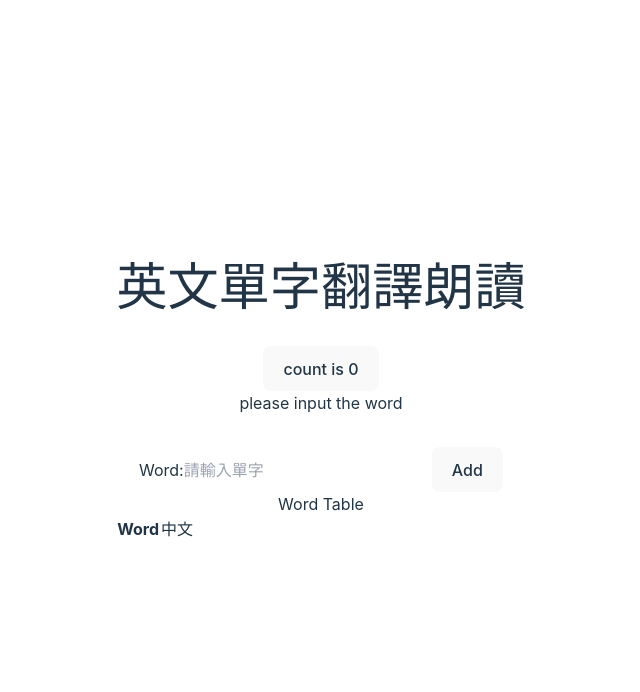
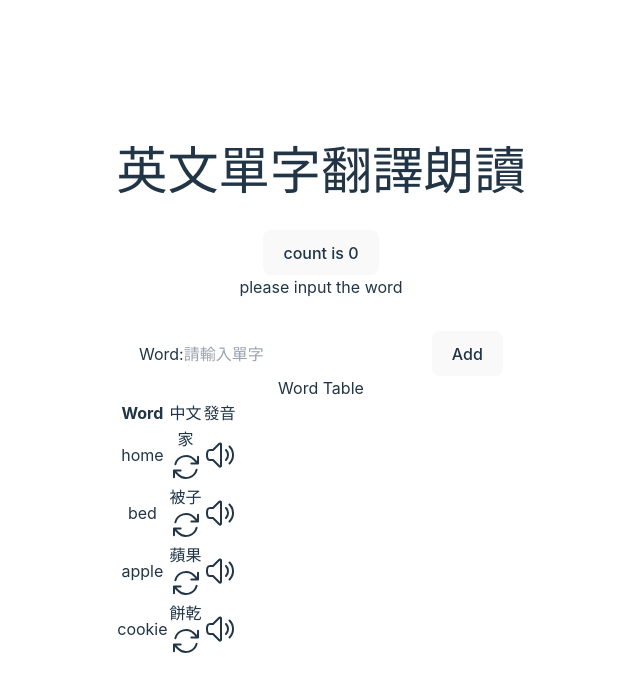
Before and after one commit to wuharry/Translater, a React (Vite) app in the folder Translater/: page / in a window 1280 px wide. Shown: the top 692 px of the page, without its empty margins (319-959 px from the left). Built offline with nearby package versions, Linux system fonts and the light colour scheme.

Commit message:
feat:adjust table css and add fake data

```diff
--- a/Translater/src/App.tsx
+++ b/Translater/src/App.tsx
@@ -1,7 +1,10 @@
-import { useState } from "react";
+import { useEffect, useState } from "react";
 import { ApiRequest } from "./api/api";
 import { TranslateResponse } from "./types/ApiRespone";
+import { SpeakerWave, Recycle } from "./icons";
 import "./App.css";
+
+import { fakeWordList } from "./fakeData/wordList";
 
 function App() {
   const [count, setCount] = useState<number>(0);
@@ -12,37 +15,42 @@ function App() {
   const [wordList, setWordList] = useState<translateList[]>([]);
   const [word, setWord] = useState<string>("");
 
+  //TODO:假資料
+  useEffect(() => {
+    setWordList(fakeWordList);
+  }, []);
+
   const translateAndDisplayListToTable = async (word: string) => {
-    const translateUrl =
-      "https://api.edenai.run/v2/translation/automatic_translation";
-    const data = {
-      providers: "amazon,google,ibm,microsoft",
-      text: word,
-      source_language: "en",
-      target_language: "zh-TW",
-      fallback_providers: "",
-    };
+    // const translateUrl =
+    //   "https://api.edenai.run/v2/translation/automatic_translation";
+    // const data = {
+    //   providers: "amazon,google,ibm,microsoft",
+    //   text: word,
+    //   source_language: "en",
+    //   target_language: "zh-TW",
+    //   fallback_providers: "",
+    // };
 
-    const res = (await ApiRequest(
-      "post",
-      translateUrl,
-      data
-    )) as TranslateResponse;
-    console.log(res);
+    // const res = (await ApiRequest(
+    //   "post",
+    //   translateUrl,
+    //   data
+    // )) as TranslateResponse;
+    // console.log(res);
 
-    setWordList([
-      ...wordList,
-      {
-        untranslateWord: word,
-        translatedWord: res?.amazon?.text,
-      },
-    ]);
+    // setWordList([
+    //   ...wordList,
+    //   {
+    //     untranslateWord: word,
+    //     translatedWord: res?.amazon?.text,
+    //   },
+    // ]);
+
     setWord(" ");
   };
 
   return (
-    <>
-      <div></div>
+    <div className=" w-full h-screen flex flex-col justify-center items-center">
       <h1>英文單字翻譯朗讀</h1>
       <div className="card">
         <button onClick={() => setCount((count) => count + 1)}>
@@ -50,8 +58,8 @@ function App() {
         </button>
         <p>please input the word</p>
       </div>
-      <div className="w-full flex  justify-around">
-        <label>
+      <div className="w-full flex justify-between ">
+        <label className="p-4">
           Word:
           <input
             type="text"
@@ -71,46 +79,38 @@ function App() {
           Add
         </button>
       </div>
-      <div className="">
+      <div className="flex w-full justify-center items-center flex-col overflow-x-auto shadow-md rounded-lg">
         <h2 className="text-xl font-bold mb-4">Word Table</h2>
-        <table className=" w-full flex justify-center items-center table-auto border border-collapse border-black">
-          <thead>
+        <table className=" w-full text-sm text-left rtl:text-right text-gray-500 dark:text-gray-400">
+          <thead className="text-xs text-gray-700 uppercase bg-gray-50 dark:bg-gray-700 dark:text-gray-400">
             <tr>
-              <th className="border border-black px-4 py-2">Word</th>
-              <th className="border border-black px-4 py-2">中文</th>
-              <th>
-                <svg
-                  xmlns="http://www.w3.org/2000/svg"
-                  fill="none"
-                  viewBox="0 0 24 24"
-                  strokeWidth={1.5}
-                  stroke="currentColor"
-                  className="w-6 h-6"
-                >
-                  <path
-                    strokeLinecap="round"
-                    strokeLinejoin="round"
-                    d="M19.114 5.636a9 9 0 0 1 0 12.728M16.463 8.288a5.25 5.25 0 0 1 0 7.424M6.75 8.25l4.72-4.72a.75.75 0 0 1 1.28.53v15.88a.75.75 0 0 1-1.28.53l-4.72-4.72H4.51c-.88 0-1.704-.507-1.938-1.354A9.009 9.009 0 0 1 2.25 12c0-.83.112-1.633.322-2.396C2.806 8.756 3.63 8.25 4.51 8.25H6.75Z"
-                  />
-                </svg>
-              </th>
+              <th className="px-6 py-3">Word</th>
+              <th className="px-6 py-3">中文</th>
+              <th className="px-6 py-3">發音</th>
             </tr>
           </thead>
           <tbody>
             {wordList.map((word) => (
-              <tr key={word.untranslateWord}>
-                <td className="border border-black px-4 py-2">
-                  {word.untranslateWord}
+              <tr
+                key={word.untranslateWord}
+                className=" border-b bg-gray-800 border-gray-700"
+              >
+                <td className="px-6 py-4">{word.untranslateWord}</td>
+                <td className="px-6 py-4">
+                  <div className="flex flex-row items-center justify-around">
+                    {word.translatedWord}
+                    <Recycle />
+                  </div>
                 </td>
-                <td className="border border-black px-4 py-2">
-                  {word.translatedWord}
+                <td className="px-6 py-4 flex justify-center items-center">
+                  <SpeakerWave />
                 </td>
               </tr>
             ))}
           </tbody>
         </table>
       </div>
-    </>
+    </div>
   );
 }
 
--- /dev/null
+++ b/Translater/src/fakeData/wordList.ts
@@ -0,0 +1,23 @@
+interface translateList {
+  untranslateWord: string;
+  translatedWord: string;
+}
+
+export const fakeWordList: Array<translateList> = [
+  {
+    untranslateWord: "home",
+    translatedWord: "家",
+  },
+  {
+    untranslateWord: "bed",
+    translatedWord: "被子",
+  },
+  {
+    untranslateWord: "apple",
+    translatedWord: "蘋果",
+  },
+  {
+    untranslateWord: "cookie",
+    translatedWord: "餅乾",
+  },
+];
--- /dev/null
+++ b/Translater/src/icons/Recycle.tsx
@@ -0,0 +1,21 @@
+import { SVGProps } from "react";
+
+export const Recycle = ({ className, ...props }: SVGProps<SVGSVGElement>) => {
+  return (
+    <svg
+      //   xmlns="http://www.w3.org/2000/svg"
+      fill="none"
+      viewBox="0 0 24 24"
+      strokeWidth={1.5}
+      stroke="currentColor"
+      className={`w-6 h-6${className}`}
+      {...props}
+    >
+      <path
+        strokeLinecap="round"
+        strokeLinejoin="round"
+        d="M16.023 9.348h4.992v-.001M2.985 19.644v-4.992m0 0h4.992m-4.993 0 3.181 3.183a8.25 8.25 0 0 0 13.803-3.7M4.031 9.865a8.25 8.25 0 0 1 13.803-3.7l3.181 3.182m0-4.991v4.99"
+      />
+    </svg>
+  );
+};
--- /dev/null
+++ b/Translater/src/icons/SpeakerWave.tsx
@@ -0,0 +1,24 @@
+import { SVGProps } from "react";
+
+export const SpeakerWave = ({
+  className,
+  ...props
+}: SVGProps<SVGSVGElement>) => {
+  return (
+    <svg
+      //   xmlns="http://www.w3.org/2000/svg"
+      fill="none"
+      viewBox="0 0 24 24"
+      strokeWidth={1.5}
+      stroke="currentColor"
+      className={`w-6 h-6${className}`}
+      {...props}
+    >
+      <path
+        strokeLinecap="round"
+        strokeLinejoin="round"
+        d="M19.114 5.636a9 9 0 0 1 0 12.728M16.463 8.288a5.25 5.25 0 0 1 0 7.424M6.75 8.25l4.72-4.72a.75.75 0 0 1 1.28.53v15.88a.75.75 0 0 1-1.28.53l-4.72-4.72H4.51c-.88 0-1.704-.507-1.938-1.354A9.009 9.009 0 0 1 2.25 12c0-.83.112-1.633.322-2.396C2.806 8.756 3.63 8.25 4.51 8.25H6.75Z"
+      />
+    </svg>
+  );
+};
--- /dev/null
+++ b/Translater/src/icons/index.ts
@@ -0,0 +1,4 @@
+import { SpeakerWave } from "./SpeakerWave";
+import { Recycle } from "./Recycle";
+
+export { SpeakerWave, Recycle };
```
